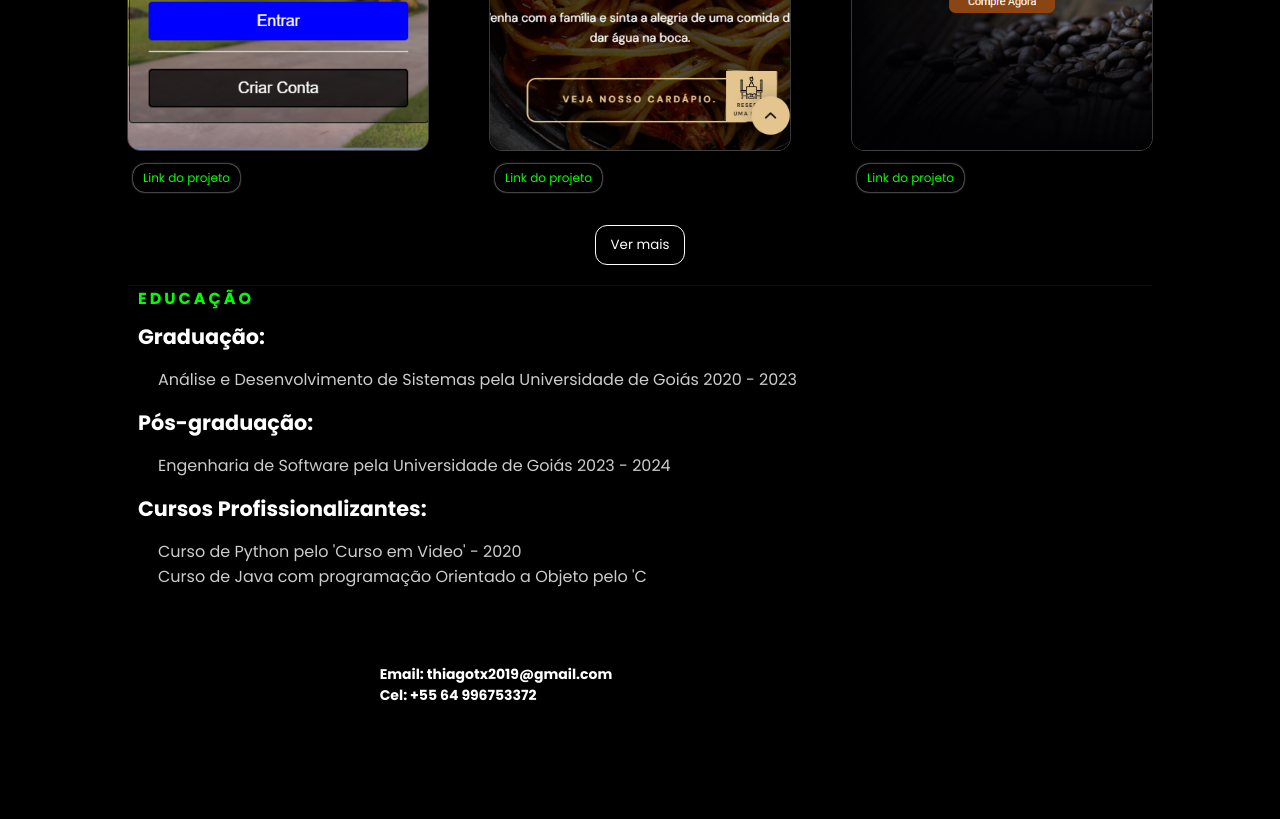
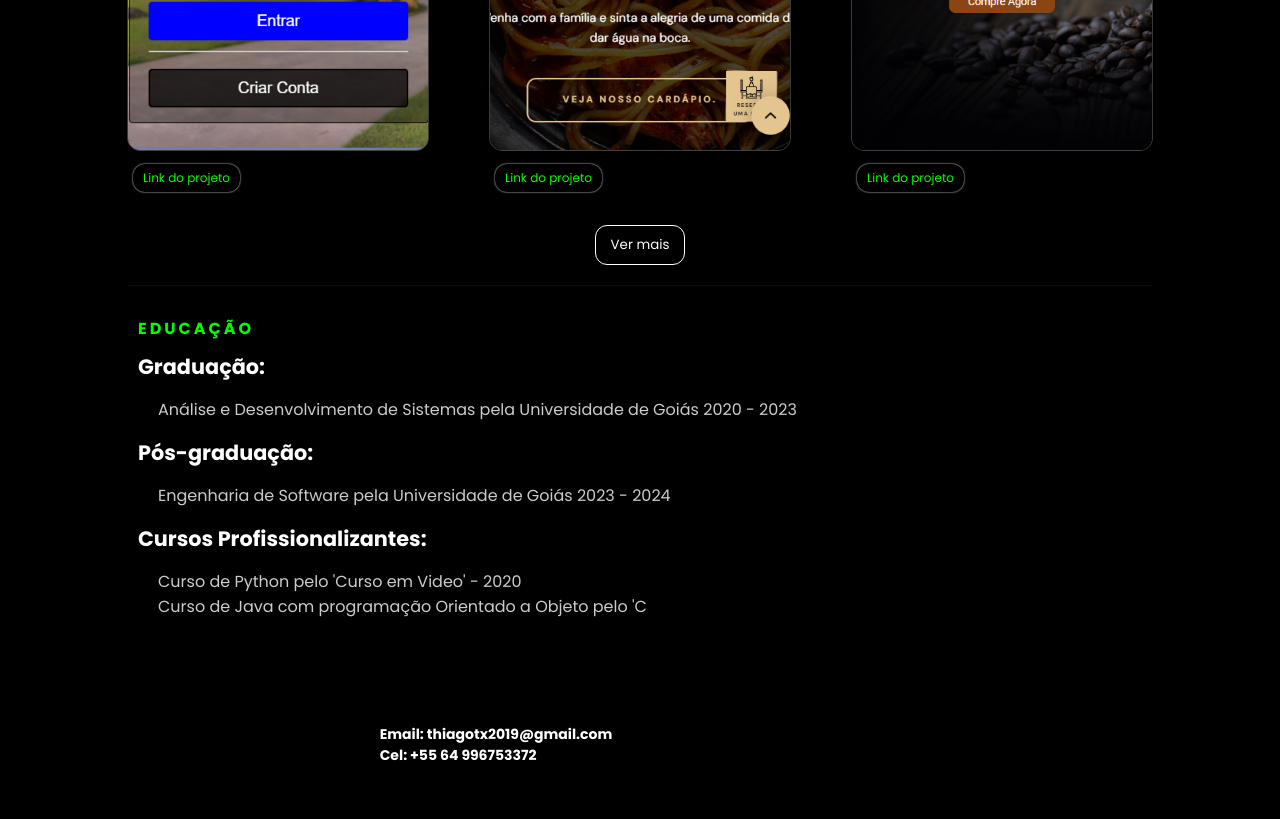
Before and after one commit to Thiagy/portifolio-novo, a plain HTML site: page index.html in a window 1280 px wide. Shown: the part 1146-1965 px from the top of the page. Drawn offline with nearby package versions, Linux system fonts and the light colour scheme; animation ran at ten frames a second.

```diff
--- a/Style.css
+++ b/Style.css
@@ -693,7 +693,7 @@ header{
 #education{
 
     width: 80%;
-    padding: 0 10px;
+    padding: 30px 10px;
     margin: 0 auto;
 }
 
```
Also changed, not shown: index.html (+5 -2 lines).
